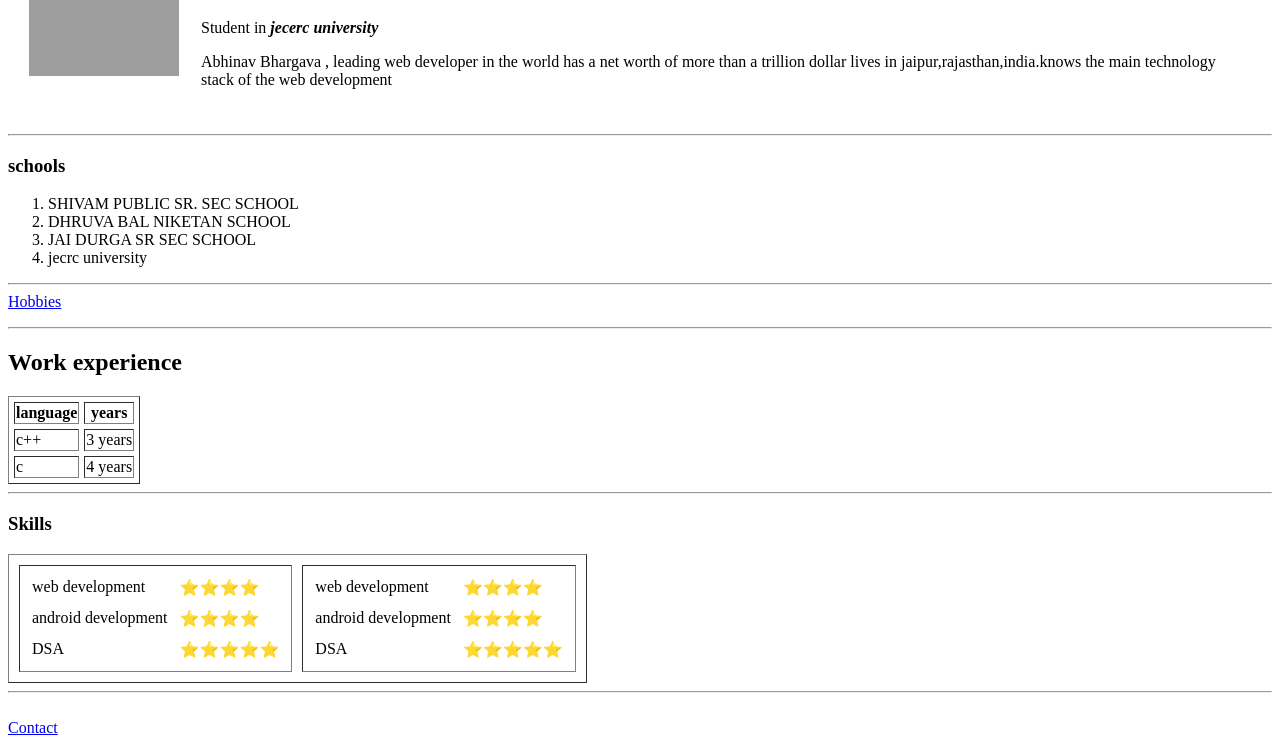
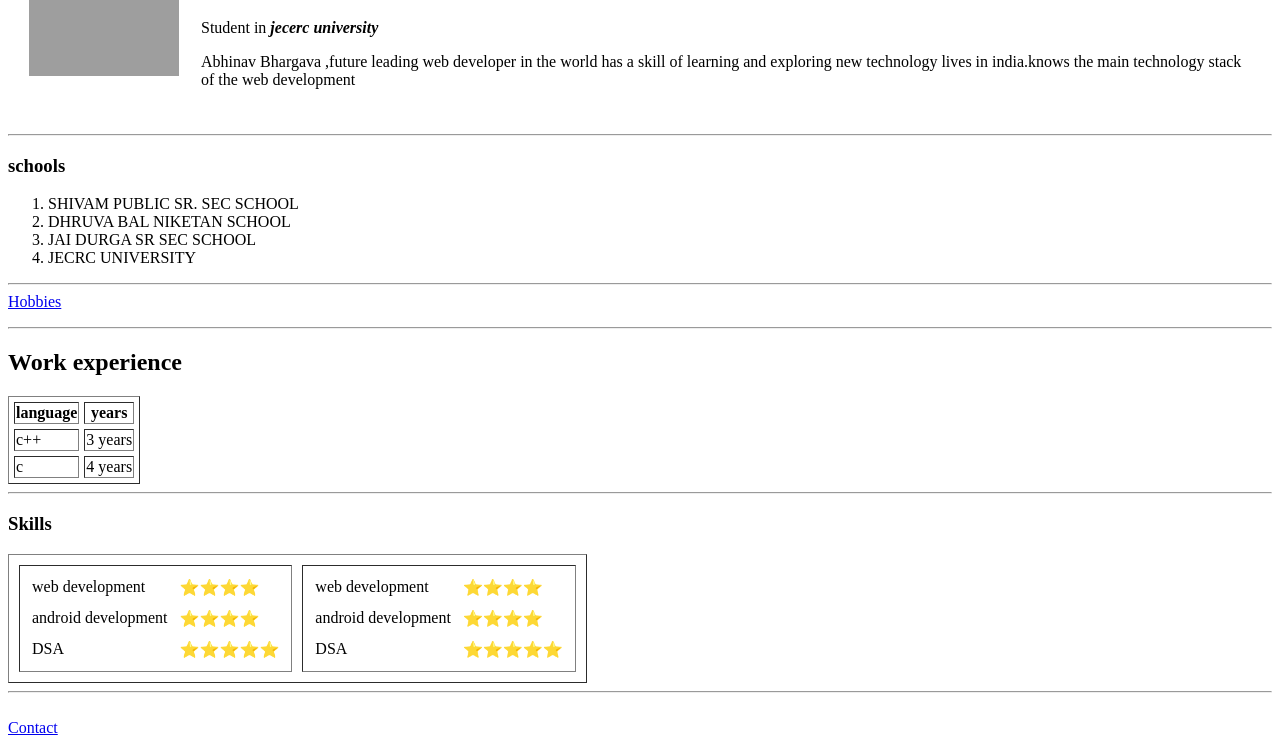
Before and after one commit to Abhinavop-Codes/CV, a plain HTML site: page index.html in a window 1280 px wide. Shown: the part 90-835 px from the top of the page. Drawn offline with Linux system fonts and the light colour scheme; grey boxes are pictures that could not be loaded.

Commit message:
Update index.html

```diff
--- a/index.html
+++ b/index.html
@@ -13,8 +13,8 @@
       <td>
         <h1>Abhinav Bhargava</h1>
         <p>Student in<strong> <em>jecerc university</em></strong></p>
-        <p>Abhinav Bhargava , leading web developer in the world has a net worth of more than a trillion dollar
-          lives in jaipur,rajasthan,india.knows the main technology stack of the web development</p>
+        <p>Abhinav Bhargava ,future leading web developer in the world has a skill of learning and exploring new technology
+          lives in india.knows the main technology stack of the web development</p>
       </td>
     </tr>
   </table>
@@ -28,7 +28,7 @@
     <li> DHRUVA BAL NIKETAN SCHOOL</li>
     <li>JAI DURGA SR SEC SCHOOL</li>
     <li>
-      jecrc university
+      JECRC UNIVERSITY
     </li>
   </ol>
   <hr>
```
